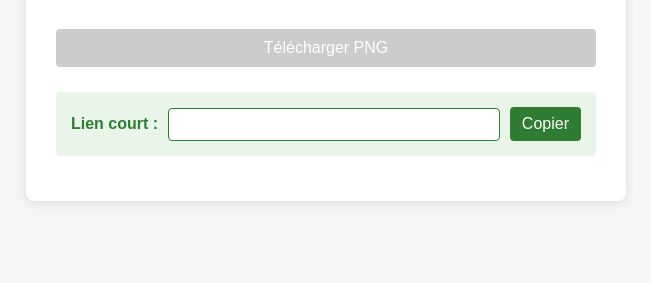
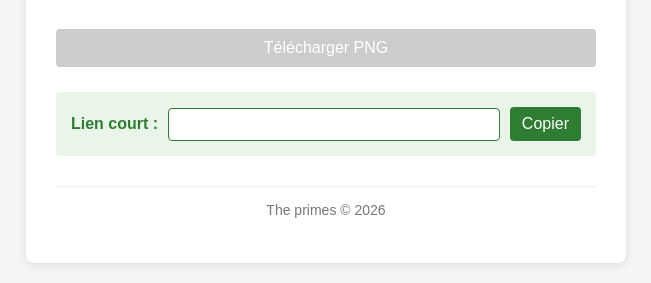
Before and after one commit to theprimes01/ArQoda, a Flask app: page / in a window 1280 px wide. Shown: the part 794-1077 px from the top of the page, without its empty margins (314-965 px from the left). Before the commit the page ends 997 px from the top, so only its background shows below. Run offline with Flask 3, Linux system fonts and the light colour scheme; some libraries are stand-ins or nearby versions.

Commit message:
Ajout du copyright et du logo

```diff
--- a/static/css/style.css
+++ b/static/css/style.css
@@ -165,3 +165,12 @@ canvas {
 .short-link button:hover {
     background-color: #1b5e20;
 }
+
+.footer {
+    text-align: center;
+    margin-top: 30px;
+    padding: 15px 0;
+    color: #777;
+    font-size: 14px;
+    border-top: 1px solid #eee;
+}
--- a/templates/index.html
+++ b/templates/index.html
@@ -4,6 +4,7 @@
     <meta charset="UTF-8">
     <meta name="viewport" content="width=device-width, initial-scale=1.0">
     <title>ArQoda - Générateur de QR code artistique</title>
+    <link rel="icon" href="/static/favicon.png" type="image/x-png">
     <link rel="stylesheet" href="{{ url_for('static', filename='css/style.css') }}">
 </head>
 <body>
@@ -60,6 +61,9 @@
         </div>
 
         <div id="message"></div>
+        <footer class="footer">
+            <p>The primes © 2026</p>
+        </footer>
     </div>
 
     <script src="https://cdn.jsdelivr.net/npm/qrcode-generator@1.4.4/qrcode.min.js"></script>
```
Also changed, not shown: static/favicon.png (added).
